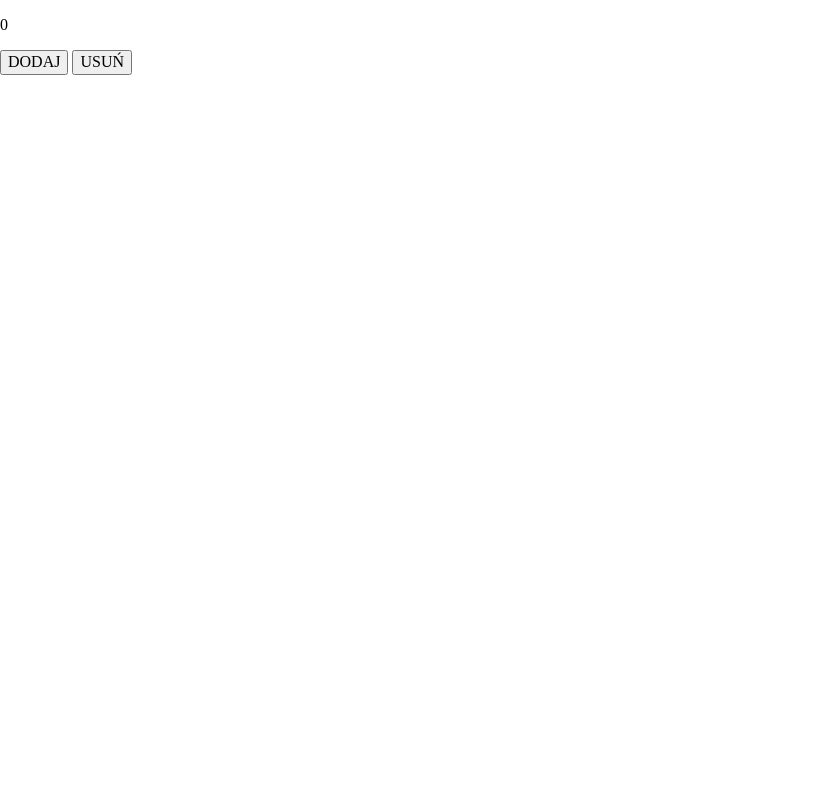
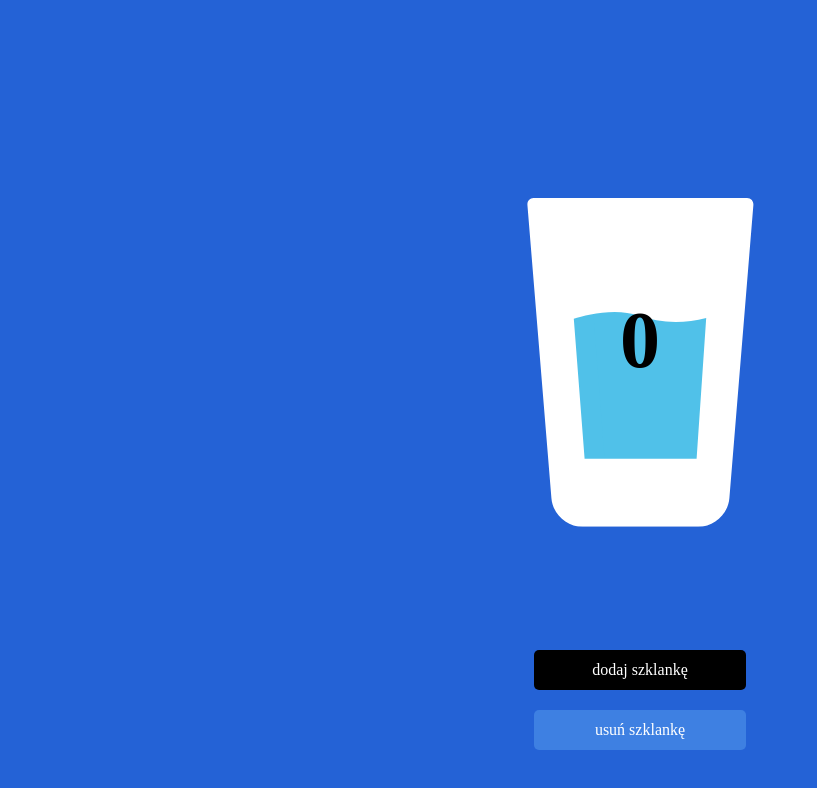
Before and after one commit to AleksandraBozenko/hydrapp, a website: page src/content/index.html in a window 1280 px wide. Shown: the whole page, without its empty margins (0-817 px from the left). Drawn offline with nearby package versions, Linux system fonts and the light colour scheme; files that its build step writes are made by us from their sources.

Commit message:
Add: Glass icon, style buttons

```diff
--- a/src/content/index.html
+++ b/src/content/index.html
@@ -32,11 +32,17 @@
    <main class="main">
      <section class="water">
        <div class="water__glass">
-         <div class="water__glass--icon"></div>
+         <div class="water__glass--icon">
+           <img class="water__glass--icon-img" src="/assets/img/glass.svg" alt="szklanka wody">
+         </div>
          <p class="water__glass--counter">0</p>
        </div>
-       <button class="water__add">DODAJ</button>
-       <button class="water__remove">USUŃ</button>
+       <button class="water__button water__add">
+         <p class="water__button--text">dodaj szklankę</p>
+        </button>
+       <button class="water__button water__remove">
+         <p class="water__button--text">usuń szklankę</p>
+        </button>
      </section>
    </main>
 
--- a/src/scss/_variables.scss
+++ b/src/scss/_variables.scss
@@ -0,0 +1,5 @@
+@mixin center{
+    display: flex;
+    justify-content: center;
+    align-items: center;
+}
--- a/src/scss/main.scss
+++ b/src/scss/main.scss
@@ -9,6 +9,47 @@ html {
 *, *:before, *:after {
   box-sizing: inherit;
 }
-.water__remove--js{
-  display: none;
+.main{
+  width: 100%;
+  background: rgb(36, 98, 214);
 }
+.water{
+  width: 100%;
+  height: 100vh;
+  @include center;
+  flex-direction: column;
+  &__glass{
+    padding: 10px;
+    height: 600px;
+    width: 100%;
+    @include center;
+    flex-direction: column;
+    &--icon{
+      position: absolute;
+      margin-top: 50px;
+    }
+    &--counter{
+      position: absolute;
+      font-size: 5em;
+      font-weight: bold;
+    }
+  }
+  &__button{
+    margin: 10px;
+    border: none;
+    border-radius: 5px;
+    &--text{
+      margin: 0;
+      width: 200px;
+      padding: 10px;
+      color: white;
+      // letter-spacing: 2px;
+    }
+  }
+  &__add{
+    background: #000;
+  }
+  &__remove{
+    background: rgb(62, 128, 226);
+  }
+}
```
Also changed, not shown: src/assets/img/glass.svg (added).
